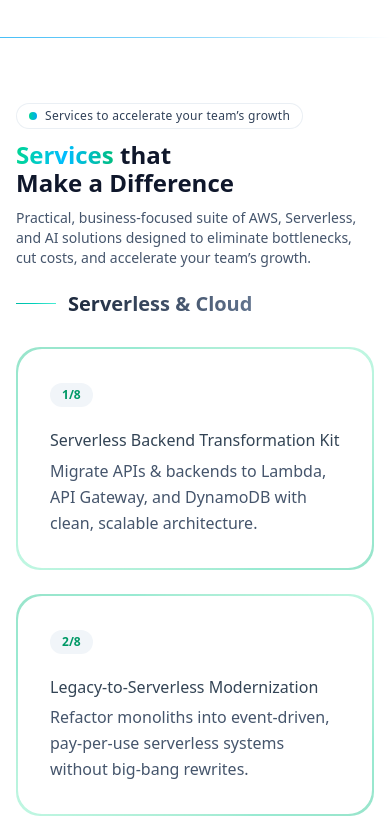
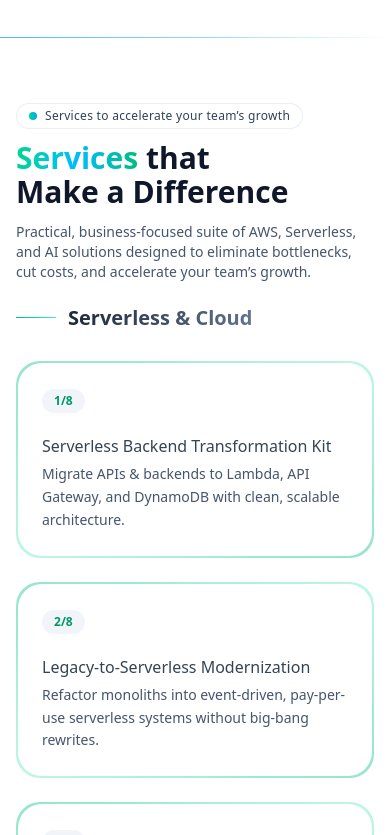
Before and after one commit to opmtwo/opmtwo-website, a Next.js app: page /home in a window 390 px wide. Shown: the part 4240-5075 px from the top of the page. Built offline with nearby package versions, Linux system fonts and the light colour scheme; a web font is replaced by a local one.

Commit message:
Updated ServicesShowcase - Added Title, Text and fixed mobile layout

```diff
--- a/components/ServicesShowcase.tsx
+++ b/components/ServicesShowcase.tsx
@@ -1,6 +1,9 @@
 // app/components/ServicesShowcase.tsx
 import classNames from 'classnames';
 import React from 'react';
+
+import Text from './Text';
+import Title from './Title';
 
 type ServiceCategory = 'Serverless & Cloud' | 'AI & Automation';
 
@@ -106,13 +109,13 @@ export const ServicesShowcase: React.FC = () => {
 					<span className="mr-2 inline-block h-2 w-2 rounded-full bg-linear-to-r from-emerald-400 to-sky-500" />
 					Services to accelerate your team’s growth
 				</p>
-				<h2 className="text-balance text-2xl font-semibold text-slate-900 sm:text-3xl lg:text-4xl dark:text-slate-50">
+				<Title>
 					<span className="bg-linear-to-r from-emerald-400 via-sky-400 to-emerald-500 bg-clip-text text-transparent">
 						{/* From “everything is on fire” */}
 						Services
 					</span>{' '}
 					that Make a Difference
-				</h2>
+				</Title>
 				<p className="text-sm text-slate-600 sm:text-base dark:text-slate-400">
 					Practical, business-focused suite of AWS, Serverless, and AI solutions designed to eliminate bottlenecks, cut costs, and accelerate your
 					team’s growth.
@@ -141,7 +144,7 @@ export const ServicesShowcase: React.FC = () => {
 							>
 								<article
 									className="
-										h-full rounded-3xl bg-background dark:[var(--background-dark)] p-8
+										h-full rounded-3xl bg-background dark:bg-(--background-dark) p-6 lg:p-8
 										backdrop-blur-sm
 										hover:shadow-[0_0_28px_rgba(255,0,0,0.14)]
 										transition-all duration-300
@@ -158,7 +161,7 @@ export const ServicesShowcase: React.FC = () => {
 											{service.title}
 										</h4> */}
 										<h4 className="font-medium">{service.title}</h4>
-										<p className="leading-relaxed text-slate-600">{service.description}</p>
+										<Text>{service.description}</Text>
 									</div>
 								</article>
 							</div>
```
